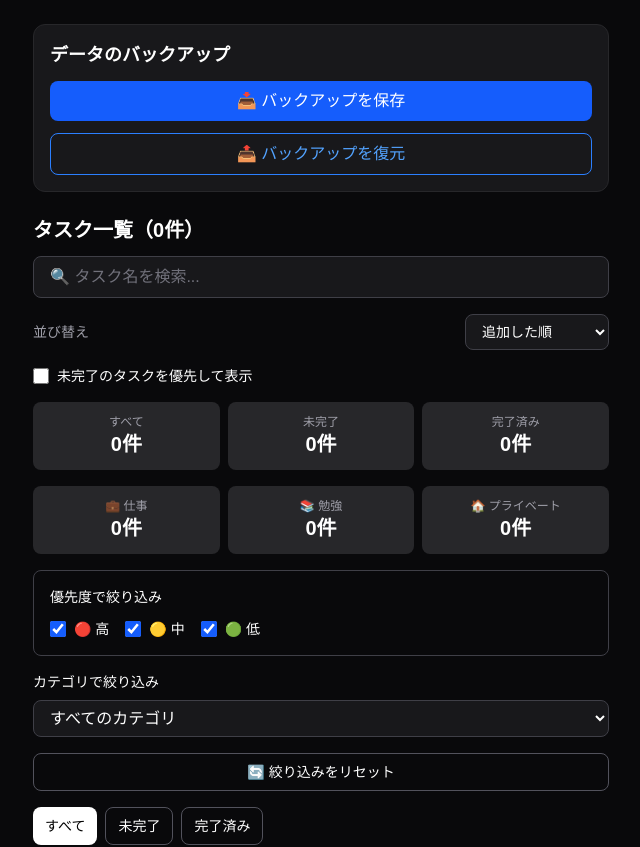
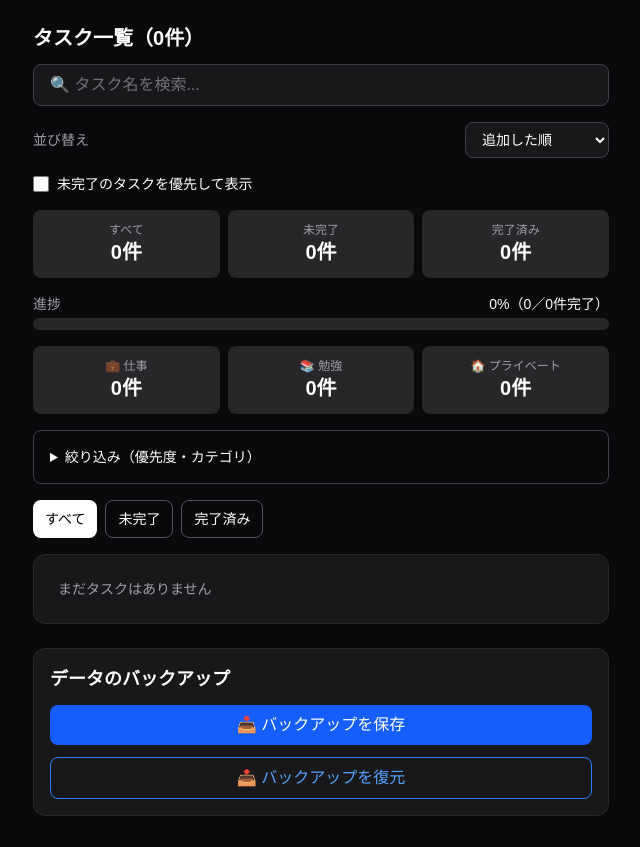
Before and after one commit to to-rubot/task-manager, a Next.js app: page / in a window 1280 px wide. Shown: the part 540-1387 px from the top of the page, without its empty margins (319-959 px from the left). Built offline with nearby package versions, Linux system fonts and the light colour scheme.

Commit message:
完了済み一括削除と進捗バーを追加

```diff
--- a/app/page.tsx
+++ b/app/page.tsx
@@ -173,6 +173,23 @@ export default function Home() {
   const overdueCount = tasks.filter((task) => isOverdue(task)).length;
 
   const dueTodayCount = tasks.filter((task) => isDueToday(task)).length;
+
+  const progressRate =
+    tasks.length === 0
+      ? 0
+      : Math.round((completedCount / tasks.length) * 100);
+
+  const deleteCompletedTasks = () => {
+    if (completedCount === 0) return;
+
+    const ok = window.confirm(
+      `完了済みのタスク ${completedCount} 件をすべて削除しますか？`
+    );
+
+    if (!ok) return;
+
+    setTasks(tasks.filter((task) => !task.completed));
+  };
 
   const addTask = () => {
     if (!taskName.trim()) {
@@ -383,34 +400,23 @@ export default function Home() {
 
         <div className="mt-8">
 
-        <div className="mt-6 mb-6 rounded-xl border border-zinc-800 bg-zinc-900 p-4">
-          <h2 className="mb-3 text-lg font-semibold">
-            データのバックアップ
-          </h2>
 
-          <button
-            type="button"
-            onClick={downloadBackup}
-            className="w-full rounded-lg bg-blue-600 px-4 py-2 font-medium text-white hover:bg-blue-700"
-          >
-            📥 バックアップを保存
-          </button>
 
-          <label className="mt-3 block w-full cursor-pointer rounded-lg border border-blue-500 px-4 py-2 text-center font-medium text-blue-400 hover:bg-blue-950">
-            📤 バックアップを復元
+          <div className="mb-3 flex items-center justify-between gap-3">
+            <h2 className="text-xl font-semibold">
+              タスク一覧（{tasks.length}件）
+            </h2>
 
-            <input
-              type="file"
-              accept=".json,application/json"
-              onChange={restoreBackup}
-              className="hidden"
-            />
-          </label>
-        </div>
-
-          <h2 className="mb-3 text-xl font-semibold">
-            タスク一覧（{tasks.length}件）
-          </h2>
+            {completedCount > 0 && (
+              <button
+                type="button"
+                onClick={deleteCompletedTasks}
+                className="rounded-lg border border-red-900 bg-red-950 px-3 py-1.5 text-sm text-red-300"
+              >
+                完了済みをすべて削除
+              </button>
+            )}
+          </div>
 
           {(overdueCount > 0 || dueTodayCount > 0) && (
             <div className="mb-4 rounded-lg border border-red-900 bg-red-950 px-4 py-3 text-sm">
@@ -480,6 +486,22 @@ export default function Home() {
             </div>
           </div>
 
+          <div className="mb-4">
+            <div className="mb-1 flex items-center justify-between text-sm">
+              <span className="text-zinc-400">進捗</span>
+              <span>
+                {progressRate}%（{completedCount}／{tasks.length}件完了）
+              </span>
+            </div>
+
+            <div className="h-3 w-full overflow-hidden rounded-full bg-zinc-800">
+              <div
+                className="h-full rounded-full bg-green-500 transition-all"
+                style={{ width: `${progressRate}%` }}
+              />
+            </div>
+          </div>
+
             <div className="mb-4 grid grid-cols-3 gap-2">
               <div className="rounded-lg bg-zinc-800 p-3 text-center">
                 <p className="text-xs text-zinc-400">💼 仕事</p>
@@ -497,7 +519,11 @@ export default function Home() {
               </div>
             </div>
 
-          <div className="mb-4 rounded-lg border border-zinc-700 p-4">
+          <details className="mb-4 rounded-lg border border-zinc-700 p-4">
+            <summary className="cursor-pointer text-sm font-medium">
+              絞り込み（優先度・カテゴリ）
+            </summary>
+          <div className="mb-4">
             <p className="mb-3 text-sm font-medium">
               優先度で絞り込み
             </p>
@@ -569,6 +595,7 @@ export default function Home() {
         >
           🔄 絞り込みをリセット
         </button>
+          </details>
 
           <div className="mb-4 flex gap-2">
             <button
@@ -803,6 +830,31 @@ export default function Home() {
               ))}
             </div>
           )}
+
+        <div className="mt-6 mb-6 rounded-xl border border-zinc-800 bg-zinc-900 p-4">
+          <h2 className="mb-3 text-lg font-semibold">
+            データのバックアップ
+          </h2>
+
+          <button
+            type="button"
+            onClick={downloadBackup}
+            className="w-full rounded-lg bg-blue-600 px-4 py-2 font-medium text-white hover:bg-blue-700"
+          >
+            📥 バックアップを保存
+          </button>
+
+          <label className="mt-3 block w-full cursor-pointer rounded-lg border border-blue-500 px-4 py-2 text-center font-medium text-blue-400 hover:bg-blue-950">
+            📤 バックアップを復元
+
+            <input
+              type="file"
+              accept=".json,application/json"
+              onChange={restoreBackup}
+              className="hidden"
+            />
+          </label>
+        </div>
         </div>
       </div>
     </main>
```
